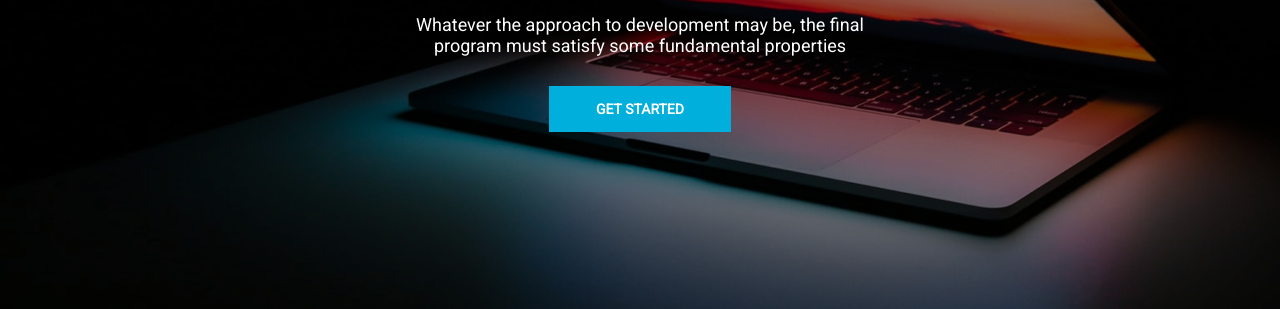
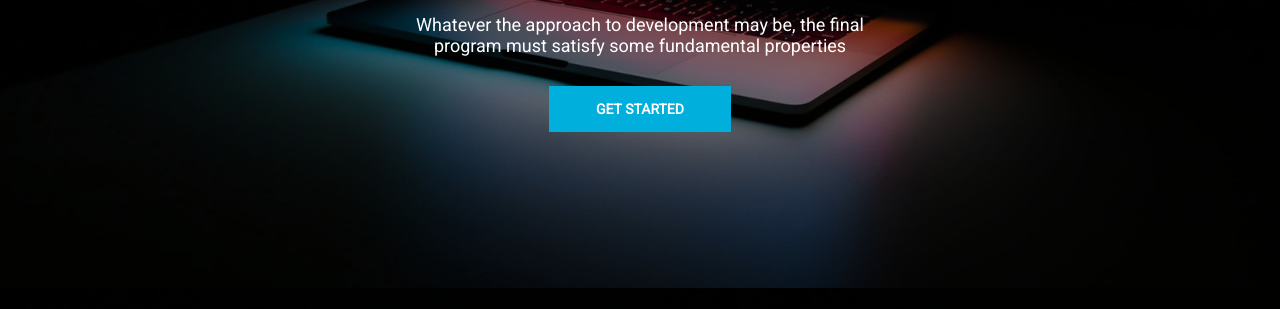
Before and after one commit to drainerr/webdev-RSS-2021, a plain HTML site: page webdev/index.html in a window 1280 px wide. Shown: the part 307-616 px from the top of the page. Drawn offline with Linux system fonts and the light colour scheme.

Commit message:
change background size

```diff
--- a/webdev/style.css
+++ b/webdev/style.css
@@ -7,7 +7,6 @@
     padding:0;
 }
 body{
-    max-width:100%;
     font-family: 'Roboto', sans-serif;
 }
 .first-screen{
@@ -16,6 +15,7 @@ body{
     height:744px;
 
     background: url(./assets/bg-image.png);
+    background-size:contain;
 }
 .first-screen header{
     background-color:black;
@@ -529,7 +529,6 @@ footer .credits{
 
 @media only screen and (max-width: 1400px){
     .first-screen,.second,.third,.fourth,.fifth,.sixth,footer{
-        max-width:1600px;
         width:100%;
     }
     .third .main-stuff{
```
